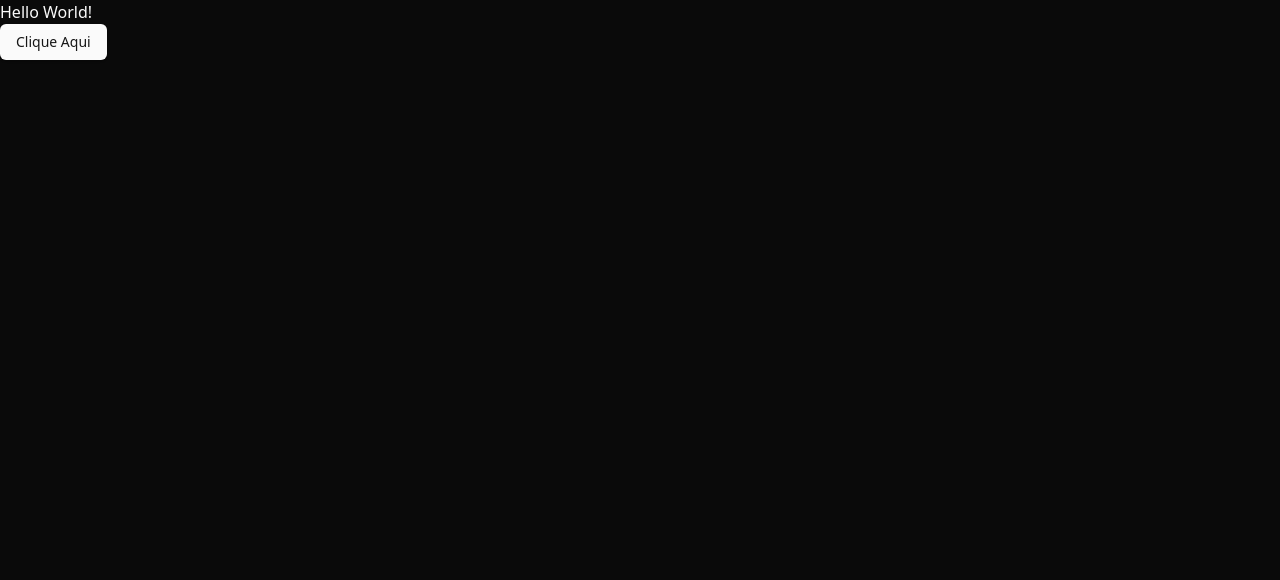
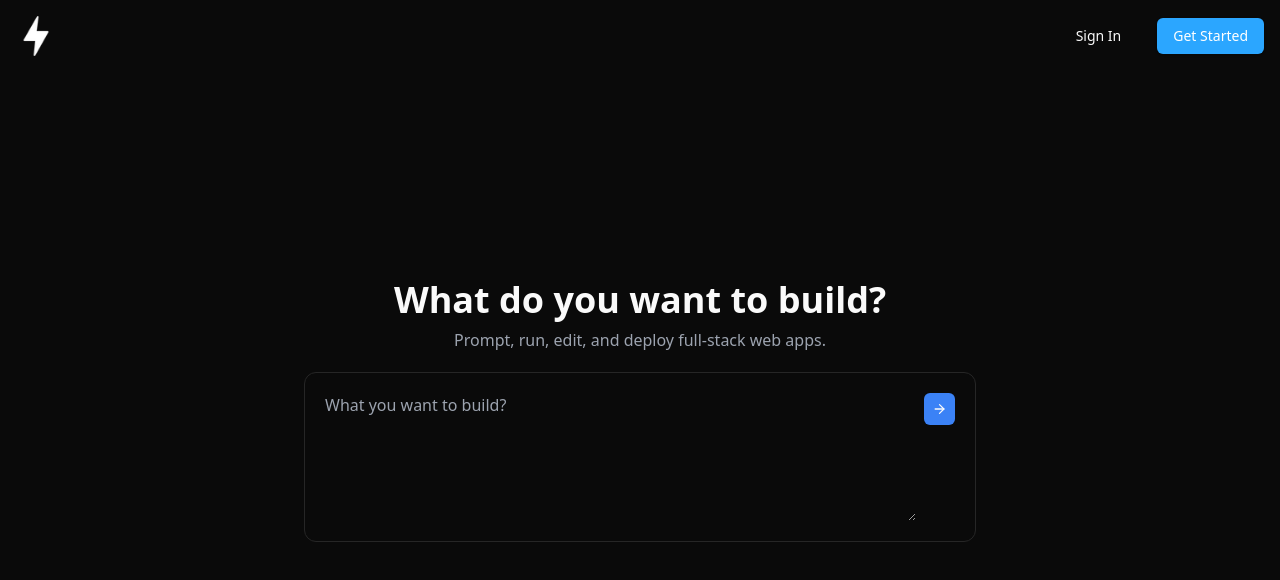
Before and after one commit to renanzdev/hyzeer-ai-app, a Next.js app: page / in a window 1280 px wide. Shown: the top 580 px of the page. Built offline with nearby package versions, Linux system fonts and the light colour scheme.

Commit message:
Atualiza metadados, adiciona componentes Hero e Header, e inclui logo ao projeto

```diff
--- a/app/layout.js
+++ b/app/layout.js
@@ -3,14 +3,15 @@ import "./globals.css";
 import Provider from "./provider";
 
 export const metadata = {
-  title: "Create Next App",
-  description: "Generated by create next app",
+  title: "Hyzeer AI builder: Websites, apps & prototypes in seconds",
+  description: "Create stunning apps & websites by chatting with AI.",
 };
 
-export default function RootLayout({ children }) {
+export default function RootLayout({children}) {
   return (
     <html lang="en" suppressHydrationWarning>
       <body
+
       >
         <Provider>
           {children}
--- a/app/page.js
+++ b/app/page.js
@@ -1,11 +1,11 @@
+import Hero from "@/components/custom/Hero";
 import { Button } from "@/components/ui/button";
 import Image from "next/image";
 
 export default function Home() {
   return (
     <div>
-      <h2>Hello World!</h2>
-      <Button>Clique Aqui</Button>
+      <Hero />
     </div>
   );
 }
--- a/app/provider.jsx
+++ b/app/provider.jsx
@@ -1,8 +1,9 @@
-"use client";
+"use client"
 import React from "react";
 import { ThemeProvider as NextThemesProvider } from "next-themes";
+import Header from "@/components/custom/Header";
 
-function Provider({ children }) {
+function Provider({children}) {
   return (
     <div>
       <NextThemesProvider
@@ -11,6 +12,7 @@ function Provider({ children }) {
         enableSystem
         disableTransitionOnChange
       >
+        <Header />
         {children}
       </NextThemesProvider>
     </div>
--- /dev/null
+++ b/components/custom/Header.jsx
@@ -0,0 +1,20 @@
+import Image from 'next/image'
+import React from 'react'
+import { Button } from '../ui/button'
+import Colors from '@/data/Colors'
+
+function Header() {
+  return (
+    <div className='p-4 flex justify-between items-center'>
+        <Image src='/logo.png' alt='Logo' width={40} height={40} />
+        <div className='flex gap-5'>
+            <Button variant='ghost'>Sign In</Button>
+            <Button className='text-white' style={{
+                backgroundColor:Colors.BLUE
+            }}>Get Started</Button>
+        </div>
+    </div>
+  )
+}
+
+export default Header
--- /dev/null
+++ b/components/custom/Hero.jsx
@@ -0,0 +1,24 @@
+import Lookup from "@/data/Lookup";
+import { ArrowRight } from "lucide-react";
+import React from "react";
+
+function Hero() {
+  return (
+    <div className="flex flex-col items-center mt-36 xl:mt-52 gap-2">
+      <h2 className="font-bold text-4xl">{Lookup.HERO_HEADING}</h2>
+      <p className="text-gray-400 font-medium">{Lookup.HERO_DESC}</p>
+
+      <div className='p-5 border rounded-xl max-w-2xl w-full mt-3'>
+        <div className="flex gap-2">
+          <textarea placeholder={Lookup.INPUT_PLACEHOLDER}
+          className='outline-none bg-transparent w-full h-32 max-h-56 resize-one'
+          />
+          <ArrowRight className="bg-blue-500 p-2 h-8 w-8 rounded-md cursor-pointer" />
+        </div>
+
+      </div>
+    </div>
+  );
+}
+
+export default Hero;
--- a/package.json
+++ b/package.json
@@ -12,6 +12,7 @@
     "@radix-ui/react-slot": "^1.2.4",
     "class-variance-authority": "^0.7.1",
     "clsx": "^2.1.1",
+    "dedent": "^1.7.0",
     "lucide-react": "^0.469.0",
     "next": "15.1.4",
     "next-themes": "^0.4.6",
```
Also changed, not shown: public/logo.png (added), 1 other file (tests, documents, lock files or other folders).
